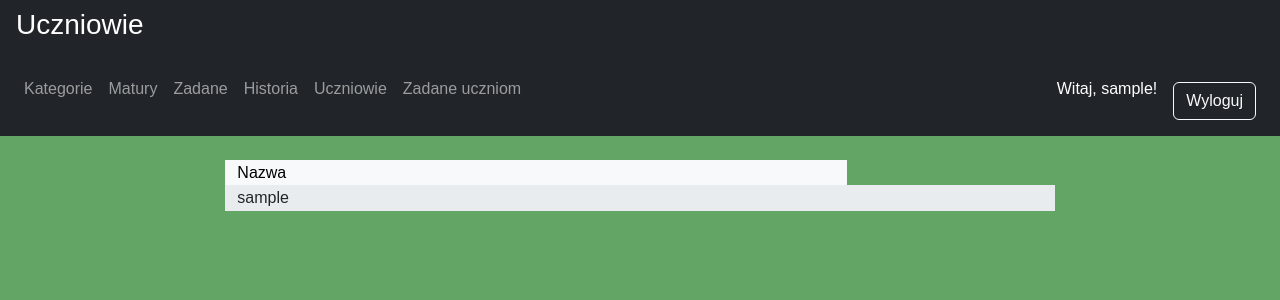
After one commit to RomanAdamczyk/korepetycje-django-zwyk-e, a Django app: page /matematyka/admin/active-users/ in a window 1280 px wide. The commit adds this page. Shown: the top 300 px of the page. Run offline with Django 5.2, Linux system fonts and the light colour scheme; the visitor is signed in with stand-in values (Sample User, id 1); data comes from the database, SQL or seed files in the repository; some libraries are stand-ins or nearby versions.

Commit message:
Add ActiveUsersForAdminView + student list with links to tasks

```diff
--- a/matematyka/templates/base.html
+++ b/matematyka/templates/base.html
@@ -51,6 +51,7 @@
                         <li class="nav-item"><a class="nav-link" href="{% url 'assigned_tasks'%}">Zadane</a></li>
                         <li class="nav-item"><a class="nav-link" href="{% url 'task_history' %}">Historia</a></li>
                         {% if user.is_authenticated and user.is_staff %}
+                        <li class="nav-item"><a class="nav-link" href="{% url 'active_users' %}">Uczniowie</a></li>
                         <li class="nav-item"><a class="nav-link" href="{% url 'assigned_tasks_admin' %}">Zadane
                                 uczniom</a></li>
                         {% endif %}
--- /dev/null
+++ b/matematyka/templates/matematyka/active_users.html
@@ -0,0 +1,24 @@
+{% extends 'base.html' %}
+
+{% block header %}
+<h3>{% block title %}Uczniowie{% endblock %}</h3>
+{% endblock %}
+
+{% block content %}
+
+<div class="container custom-grid text-black">
+    <div class="row">
+        <div class="col-lg-9">Nazwa</div>
+    </div>
+    {% for student in active_users %}
+
+    <div class="row">
+        <div class="col-lg-12">
+            <a href="{% url 'user_activity_for_admin' student.id %}" class="d-block text-decoration-none link-dark">
+                {{ student.username }}
+            </a></div>
+        </div>
+        {% endfor %}
+    </div>
+
+    {% endblock %}
--- a/matematyka/urls.py
+++ b/matematyka/urls.py
@@ -22,4 +22,5 @@ urlpatterns = [
     path('admin/tasks/<int:issue_id>/activity/', views.AnswerHistoryForAdminView.as_view(), name='task_activity_for_admin'),
     path('task/history/', views.UserHistoryView.as_view(), name='task_history'),
     path('task/<int:issue_id>/history/', views.UserIssueHistoryView.as_view(), name='user_issue_history'),
+    path('admin/active-users/', views.ActiveUsersForAdminView.as_view(), name='active_users'),
 ]
--- a/matematyka/views.py
+++ b/matematyka/views.py
@@ -1079,3 +1079,17 @@ class UserIssueHistoryView(LoginRequiredMixin, generic.View):
             'answer_options': answer_options,
             'exam_info': exam_info,
         })
+
+class ActiveUsersForAdminView(LoginRequiredMixin, UserPassesTestMixin, generic.View):
+    login_url = 'login'
+    raise_exception = False
+
+    def test_func(self):
+        return self.request.user.is_staff
+
+    def get(self, request):
+        active_users = User.objects.filter(is_active=True).distinct()
+        context = {
+            'active_users': active_users
+        }
+        return render(request, 'matematyka/active_users.html', context)
```
